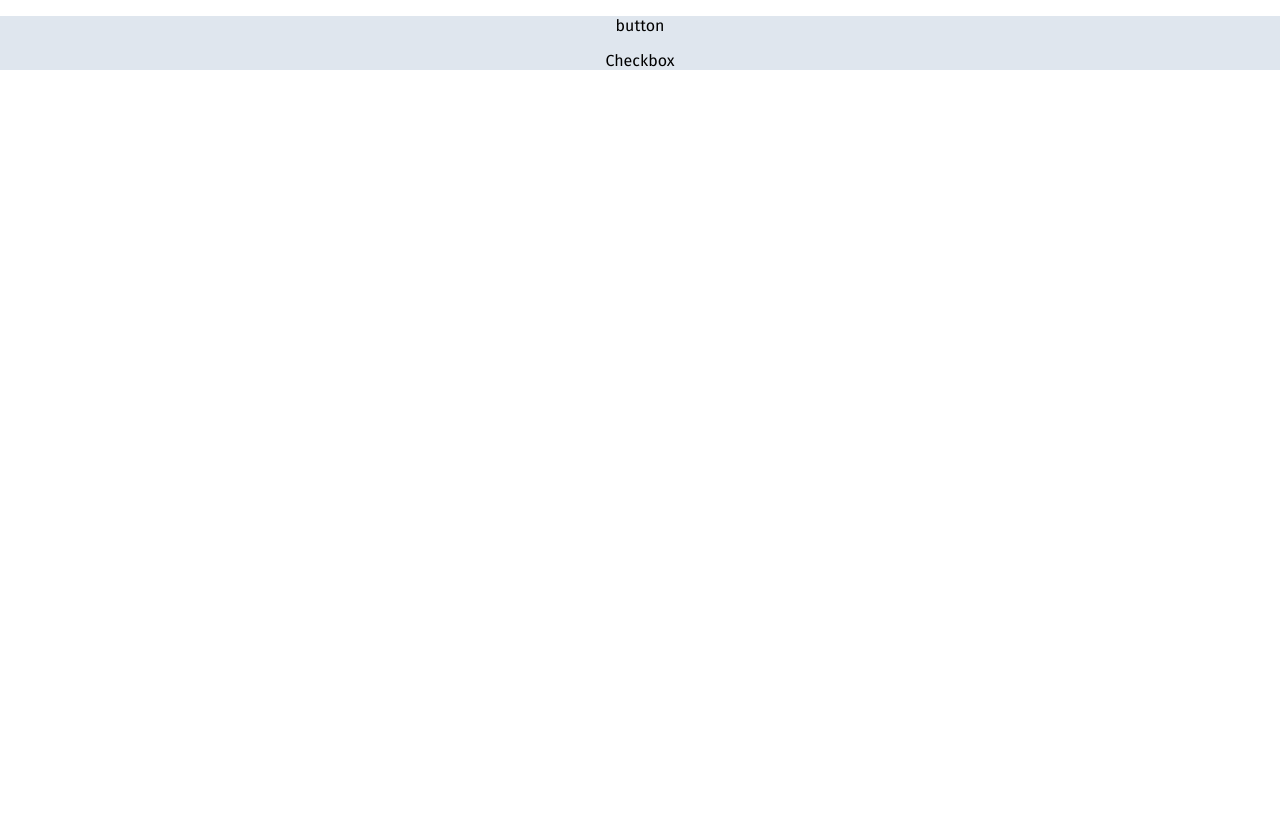
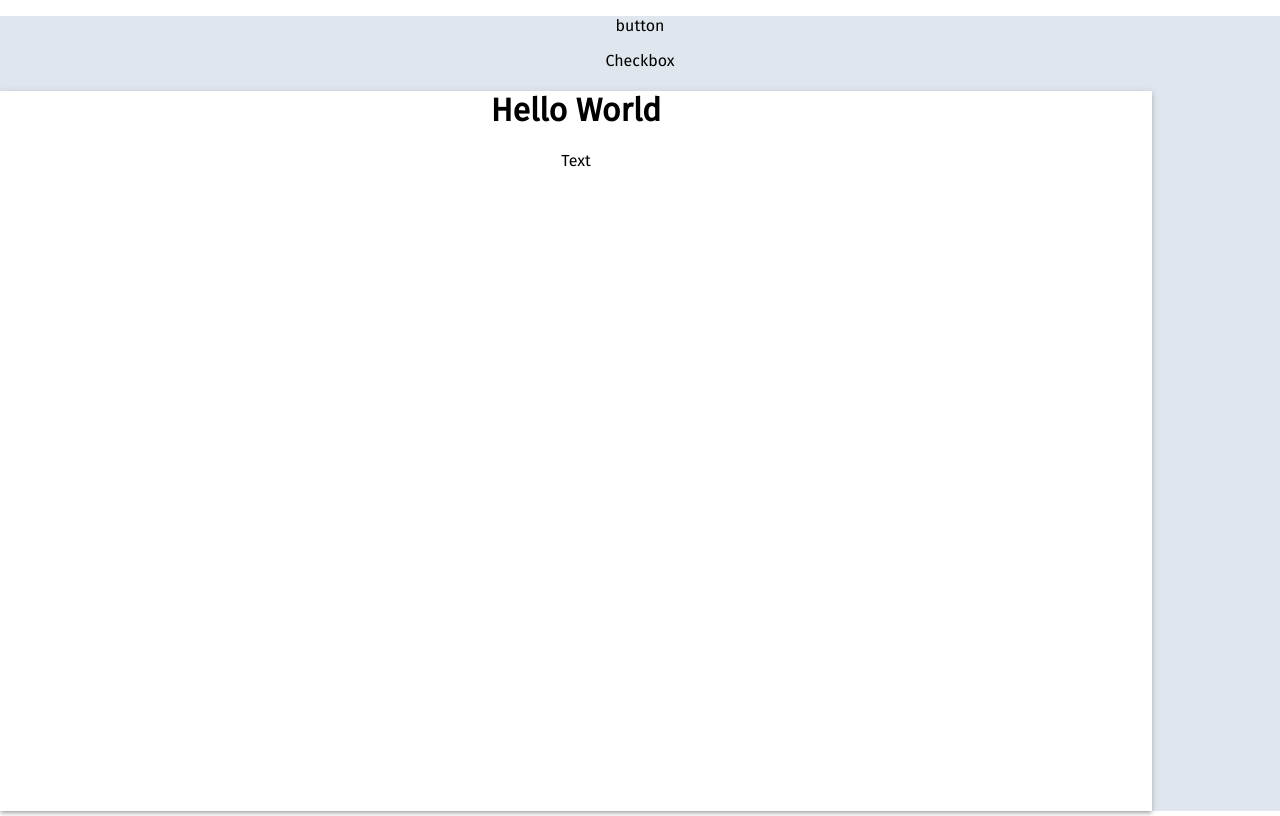
Before and after one commit to HeyHannibal/WGU-v0, a React (Create React App) app: page / in a window 1280 px wide. Built offline with nearby package versions, Linux system fonts and the light colour scheme.

Commit message:
added rendering of text as child, for text elems

```diff
--- a/src/components2/output.js
+++ b/src/components2/output.js
@@ -14,13 +14,7 @@ const virtualDom = {
             id: "top",
           },
 
-          children: [
-            {
-              Element: {
-                tagName: "span",
-              },
-            },
-          ],
+          children: [{ textContent: "Hello World" }],
         },
       },
       {
@@ -37,6 +31,11 @@ const virtualDom = {
                       props: {
                         id: "ck",
                       },
+                      children: [
+                        {
+                          textContent: "Text",
+                        },
+                      ],
                     },
                   },
                 ],
@@ -50,23 +49,23 @@ const virtualDom = {
 };
 
 let addProps = (elem) => (elem.props !== undefined ? elem.props : {});
-console.log(
-  addProps({
-    props: {
-      aaa: "aaa",
-    },
-  })
-);
+
 function traverseVirtualDom(virtualDom) {
   const thisLayer = Object.keys(virtualDom);
   return thisLayer.map((key) => {
     const elem = virtualDom[key];
     if (elem.children === undefined) {
       return React.createElement(elem.tagName, addProps(elem));
+    } else if (Object.keys(elem.children[0])[0] === "textContent") {
+      return React.createElement(
+        elem.tagName,
+        addProps(elem),
+        elem.children[0].textContent
+      );
     } else {
       return React.createElement(
         elem.tagName,
-        {},
+        addProps(elem),
         traverseChildNodes(elem.children)
       );
     }
```
